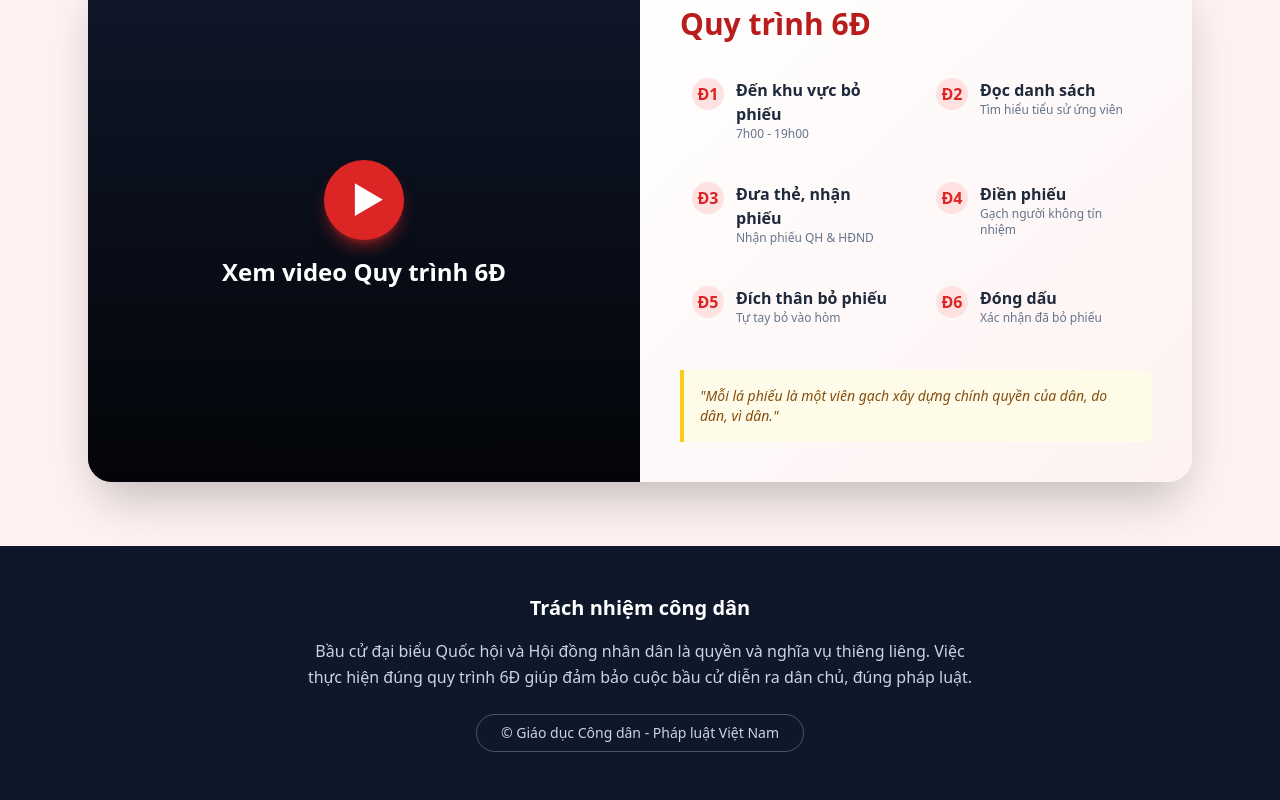
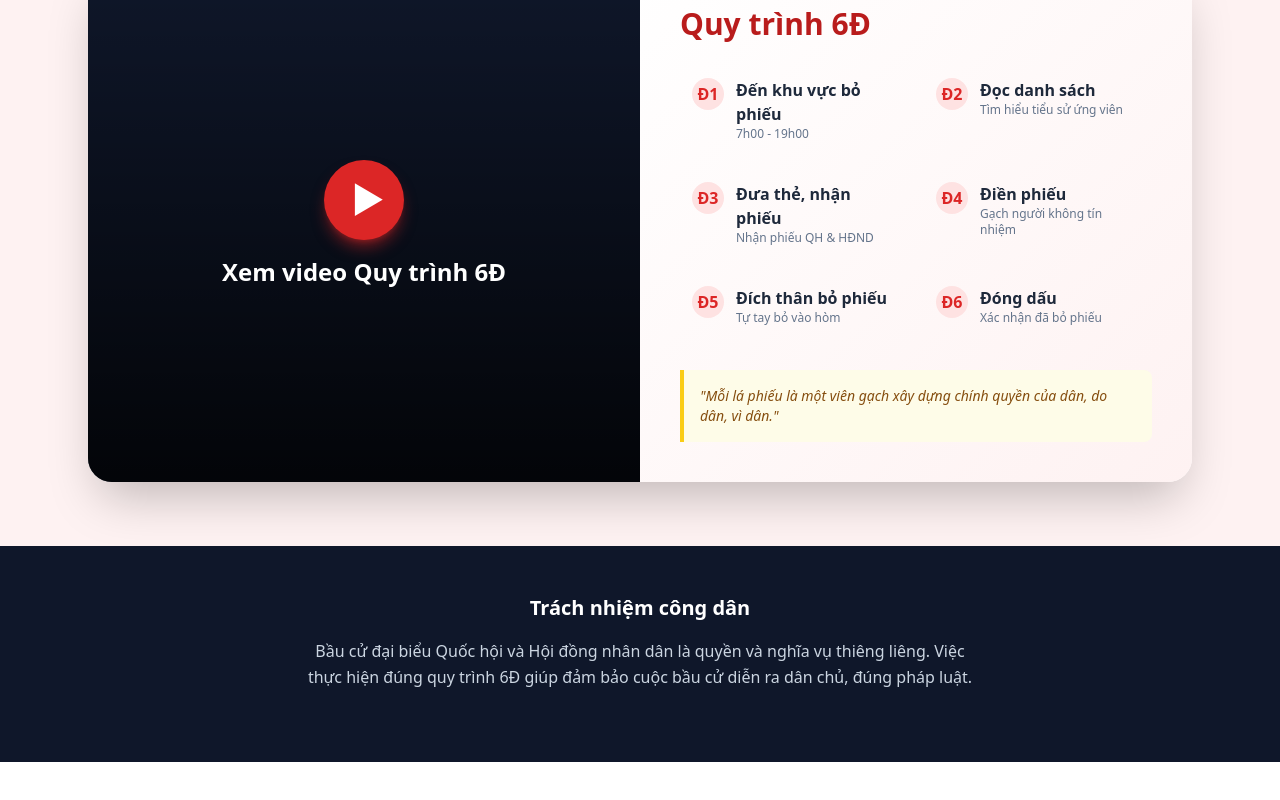
Before and after one commit to machgiahao/MLN131, a Next.js app: page /bau-cu-viet-nam in a window 1280 px wide. Shown: the part 1232-2032 px from the top of the page. After the commit the page ends 1994 px from the top, so only its background shows below. Built offline with nearby package versions, Linux system fonts and the light colour scheme.

Commit message:
Update layout bau cu Viet Nam

```diff
--- a/app/bau-cu-viet-nam/page.tsx
+++ b/app/bau-cu-viet-nam/page.tsx
@@ -211,9 +211,6 @@ export default function BauCuVietNamPage() {
             Bầu cử đại biểu Quốc hội và Hội đồng nhân dân là quyền và nghĩa vụ thiêng liêng.
             Việc thực hiện đúng quy trình 6Đ giúp đảm bảo cuộc bầu cử diễn ra dân chủ, đúng pháp luật.
           </p>
-          <div className="inline-block px-6 py-2 border border-slate-600 rounded-full text-sm">
-            © Giáo dục Công dân - Pháp luật Việt Nam
-          </div>
         </div>
       </footer>
 
```
